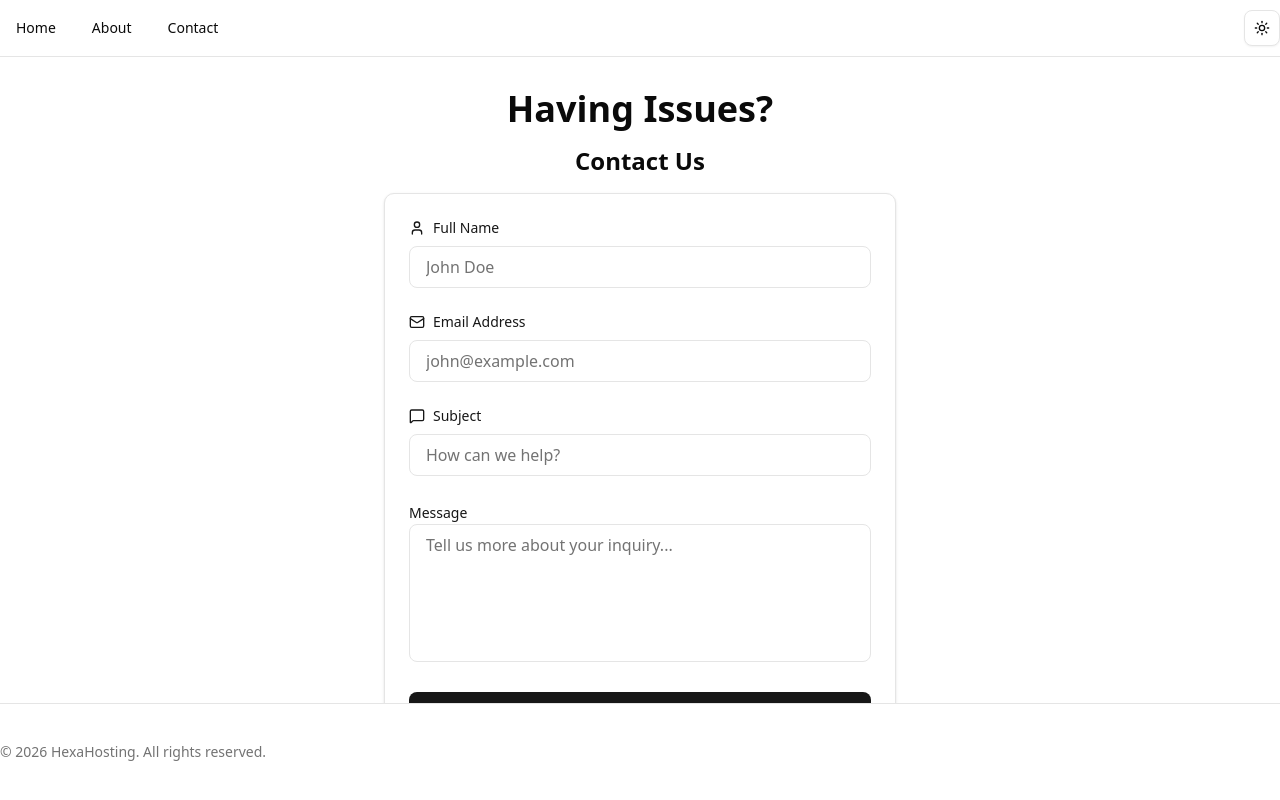
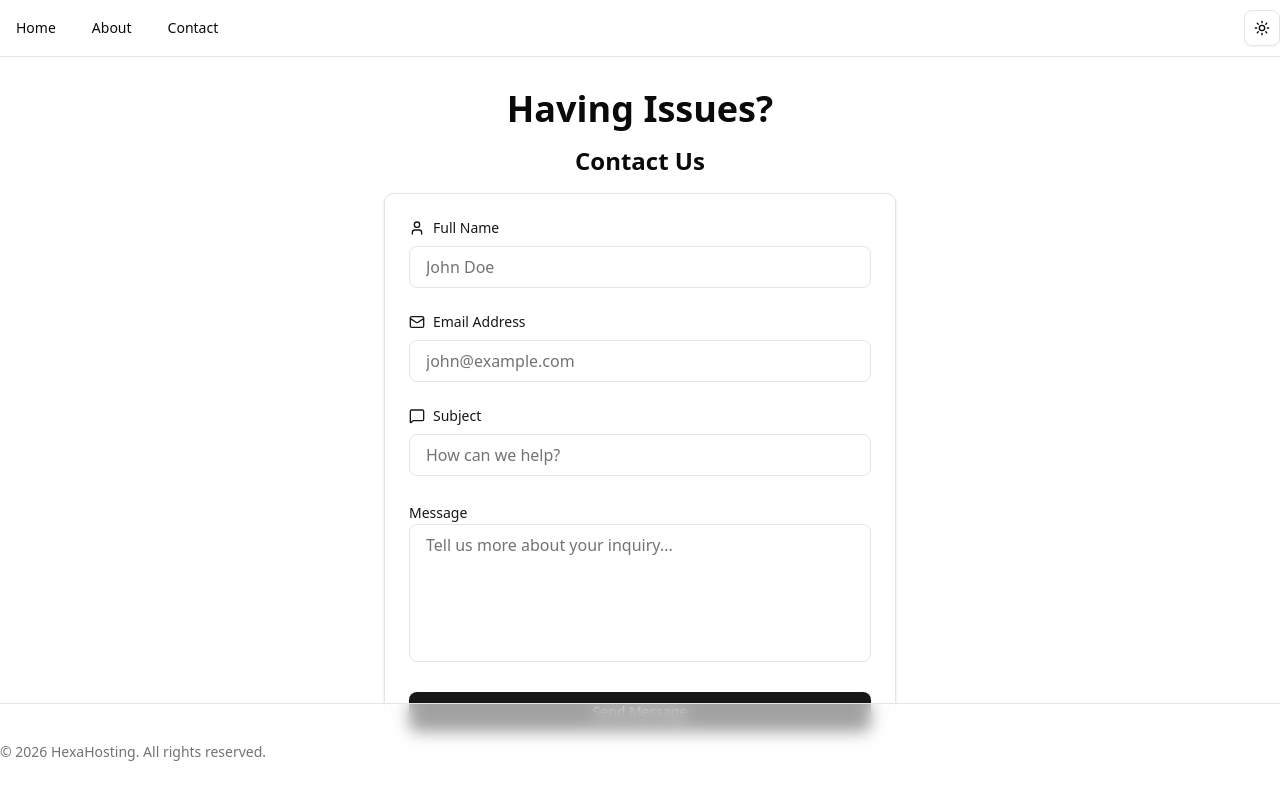
Before and after one commit to S0FTS0RR0W/HexaHosting-Site, a Next.js app: page /contact in a window 1280 px wide. Shown: the top 800 px of the page. Built offline with nearby package versions, Linux system fonts and the light colour scheme.

Commit message:
Feat: update page style to fit theme and updated footer theme

```diff
--- a/app/globals.css
+++ b/app/globals.css
@@ -121,6 +121,16 @@
     @apply border-border outline-ring/50;
   }
   body {
-    @apply bg-background text-foreground;
+    @apply text-foreground;
+  }
+  html {
+    @apply bg-background;
+  }
+  html.dark {
+    background: linear-gradient(135deg, #001f3f 0%, #0047ab 25%, #1a1a2e 50%, #0f0f1e 75%, #000000 100%);
+    background-attachment: fixed;
+  }
+  html.dark body {
+    @apply bg-transparent;
   }
 }
--- a/components/footer.tsx
+++ b/components/footer.tsx
@@ -1,7 +1,7 @@
 export default function Footer() {
   return (
     // make the footer stick to the bottom of the viewport and span full width
-    <footer className="fixed bottom-0 w-full z-10 border-t bg-background">
+    <footer className="fixed bottom-0 w-full z-10 border-t bg-background/95 backdrop-blur supports-backdrop-filter:bg-background/60">
       <div className="container flex flex-col items-center justify-between gap-4 py-4 md:h-24 md:flex-row md:py-0">
         <div className="flex flex-col items-center gap-4 px-8 md:flex-row md:gap-2 md:px-0">
           <p className="text-center text-sm leading-loose text-muted-foreground md:text-center">
```
